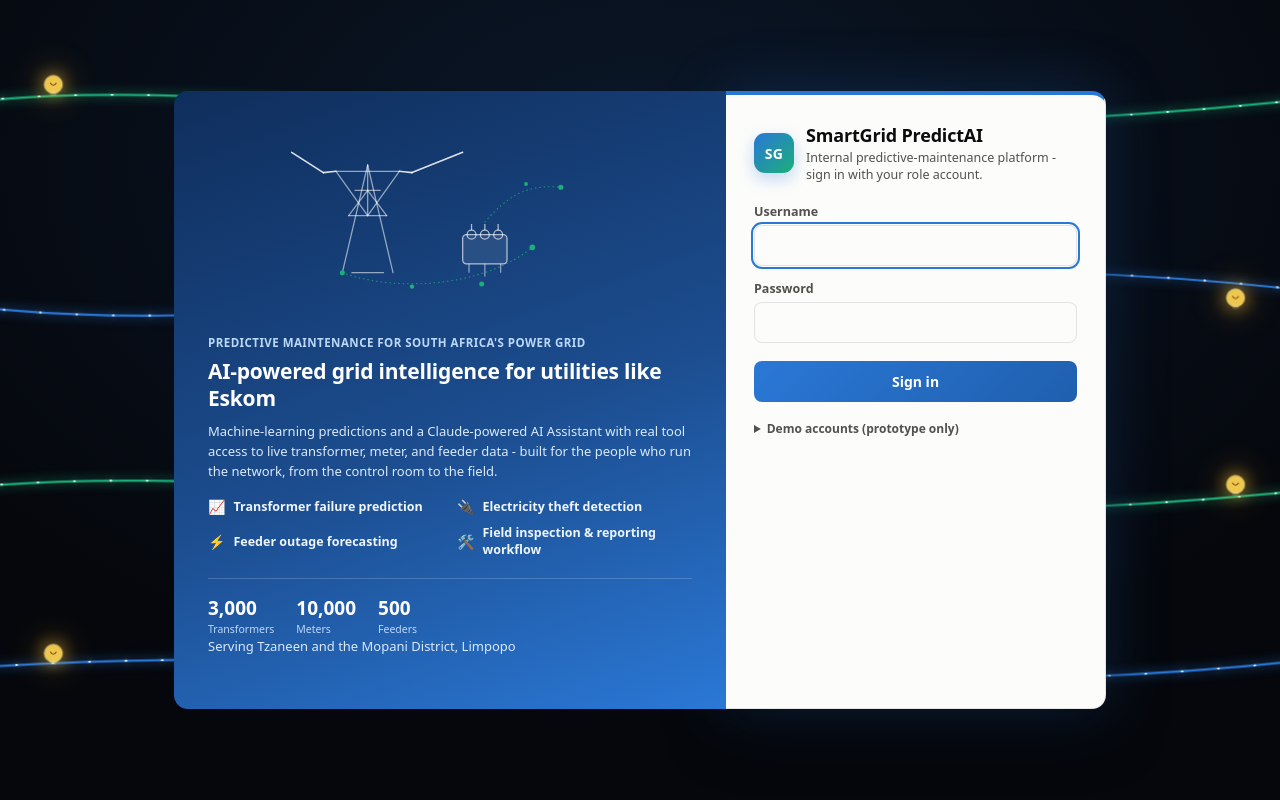
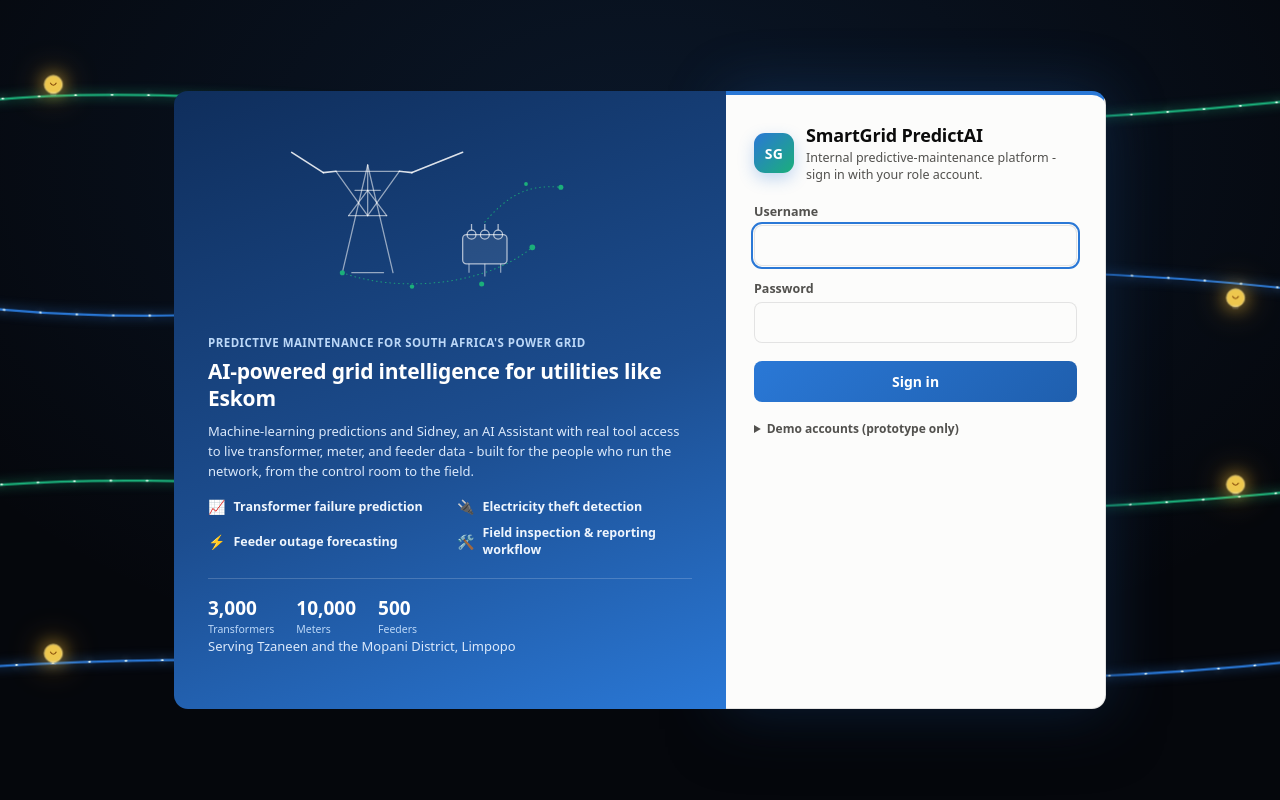
Before and after one commit to SIDNEY081/SmartGrid-PredictAI, a Flask app: page /login in a window 1280 px wide. Run offline with Flask 3, Linux system fonts and the light colour scheme.

Commit message:
Drop underlying-model branding from the AI Assistant copy
The dashboard and login page referred to the assistant by its underlying
model name; both now just call it Sidney.

Co-Authored-By: Claude Sonnet 5 <noreply@anthropic.com>

```diff
--- a/dashboard/templates/index.html
+++ b/dashboard/templates/index.html
@@ -161,7 +161,7 @@
         {% if "assistant" in allowed_panels %}
         <div class="embedded-assistant">
           <h3 class="dash-section-title">🤖&nbsp;Sidney</h3>
-          <p class="assistant-sub">Ask about asset health, interpret predictions, diagnose faults, and get maintenance recommendations - Claude with real tool access to the scored fleet, never inventing a number.</p>
+          <p class="assistant-sub">Ask about asset health, interpret predictions, diagnose faults, and get maintenance recommendations - real tool access to the scored fleet, never inventing a number.</p>
 
           <div class="assistant-grid">
             <div class="assistant-chat">
--- a/dashboard/templates/login.html
+++ b/dashboard/templates/login.html
@@ -95,7 +95,7 @@
       <div class="login-hero-copy">
         <span class="login-hero-eyebrow">Predictive maintenance for South Africa's power grid</span>
         <h2>AI-powered grid intelligence for utilities like Eskom</h2>
-        <p>Machine-learning predictions and a Claude-powered AI Assistant with real tool access to live transformer, meter, and feeder data - built for the people who run the network, from the control room to the field.</p>
+        <p>Machine-learning predictions and Sidney, an AI Assistant with real tool access to live transformer, meter, and feeder data - built for the people who run the network, from the control room to the field.</p>
 
         <ul class="login-hero-features">
           <li><span class="login-hero-feature-icon">📈</span> Transformer failure prediction</li>
```
